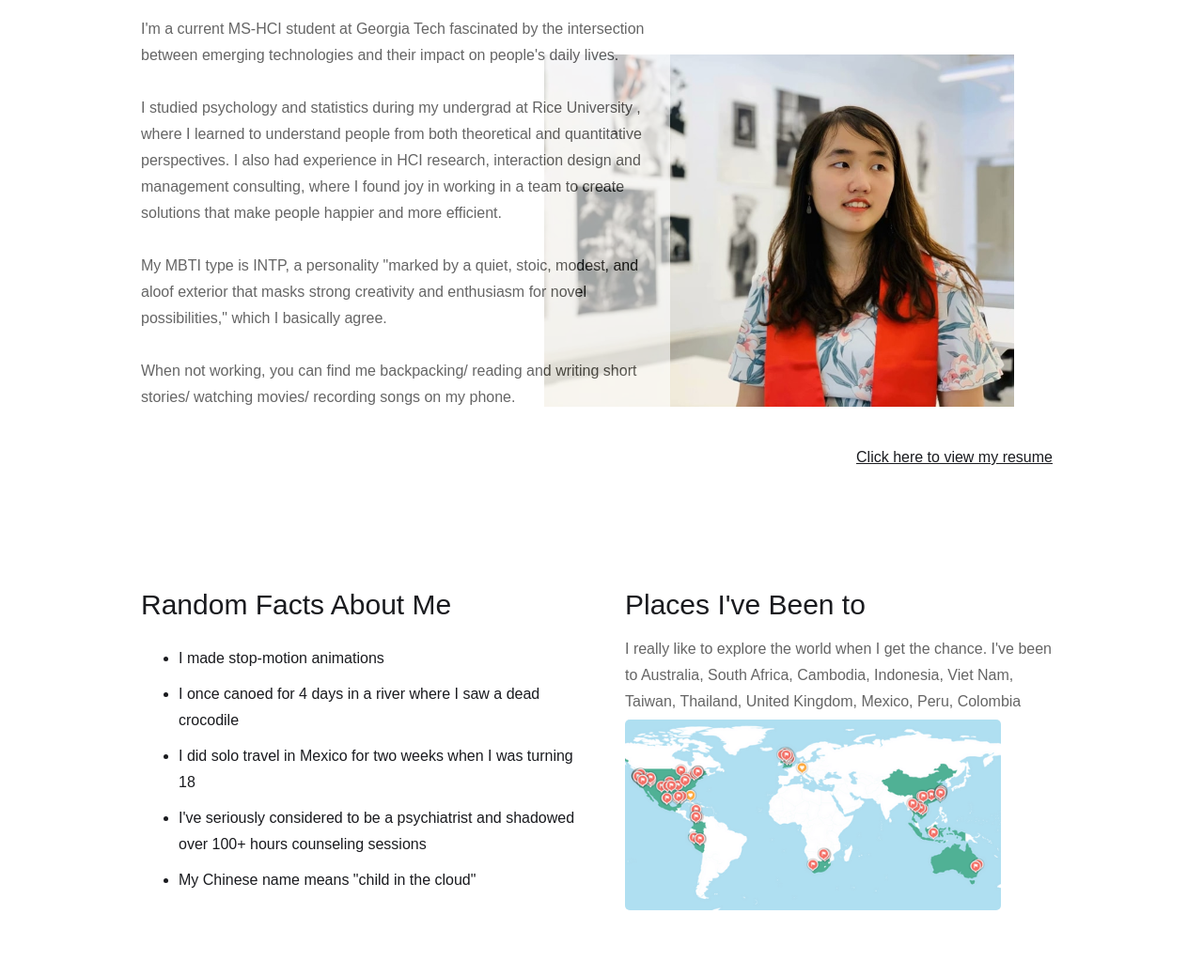
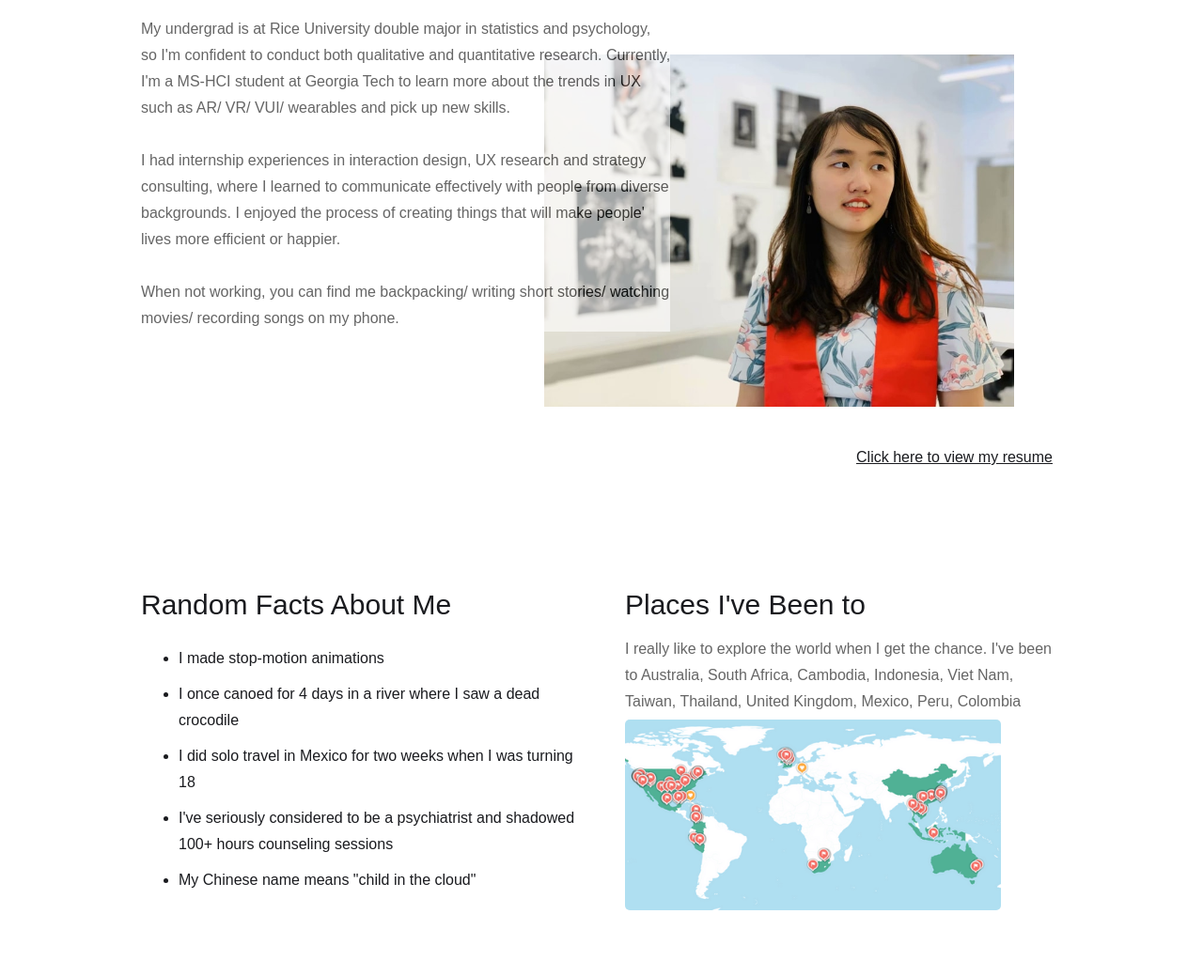
Before and after one commit to whitney-li/whitney-li.github.io, a plain HTML site: page about.html in a window 1280 px wide. Shown: the part 261-1300 px from the top of the page at 94% size. Drawn offline with nearby package versions, Linux system fonts and the light colour scheme; a script that the page names is missing.

Commit message:
try to be friendly

```diff
--- a/about.html
+++ b/about.html
@@ -32,7 +32,10 @@
         <h2 class="hi-there-heading">I&#x27;m Whitney Li</h2>
         <div class="w-row">
           <div class="w-col w-col-7">
-            <p class="paragraph-light">I&#x27;m a current MS-HCI student at Georgia Tech fascinated by the intersection between emerging technologies and their impact on people&#x27;s daily lives.<br><br>I studied psychology and statistics during my undergrad at Rice University , where I learned to understand people from both theoretical and quantitative perspectives. I also had experience in HCI research, interaction design and management consulting, where I found joy in working in a team to create solutions that make people happier and more efficient.<br><br>My MBTI type is INTP, a personality &quot;marked by a quiet, stoic, modest, and aloof exterior that masks strong creativity and enthusiasm for novel possibilities,&quot; which I basically agree.<br><br>When not working, you can find me backpacking/ reading and writing short stories/ watching movies/ recording songs on my phone.</p>
+            <p class="paragraph-light">
+              My undergrad is at Rice University double major in statistics and psychology, so I&#x27;m confident to conduct both qualitative and quantitative research. Currently, I&#x27;m a MS-HCI student at Georgia Tech to learn more about the trends in UX such as AR/ VR/ VUI/ wearables and pick up new skills.
+              <br /><br /> I had internship experiences in interaction design, UX research and strategy consulting, where I learned to communicate effectively with people from diverse backgrounds. I enjoyed the process of creating things that will make people&#x27; lives more efficient or happier.<br><br>
+              When not working, you can find me backpacking/ writing short stories/ watching movies/ recording songs on my phone.</p>
           </div>
           <div class="w-col w-col-5">
             <div class="div-image"><img src="images/whitney-li-portfolio-pic.jpeg" srcset="images/whitney-li-portfolio-pic-p-800.jpeg 800w, images/whitney-li-portfolio-pic-p-1080.jpeg 1080w, images/whitney-li-portfolio-pic-p-1600.jpeg 1600w, images/whitney-li-portfolio-pic-p-2000.jpeg 2000w, images/whitney-li-portfolio-pic.jpeg 2132w" sizes="(max-width: 479px) 100vw, 500px" alt="" class="image-2">
@@ -51,7 +54,7 @@
               <li>I made stop-motion animations</li>
               <li>I once canoed for 4 days in a river where I saw a dead crocodile</li>
               <li>I did solo travel in Mexico for two weeks when I was turning 18 </li>
-              <li>I&#x27;ve seriously considered to be a psychiatrist and shadowed over 100+ hours counseling sessions</li>
+              <li>I&#x27;ve seriously considered to be a psychiatrist and shadowed 100+ hours counseling sessions</li>
               <li>My Chinese name means &quot;child in the cloud&quot;</li>
             </ul>
           </div>
```
